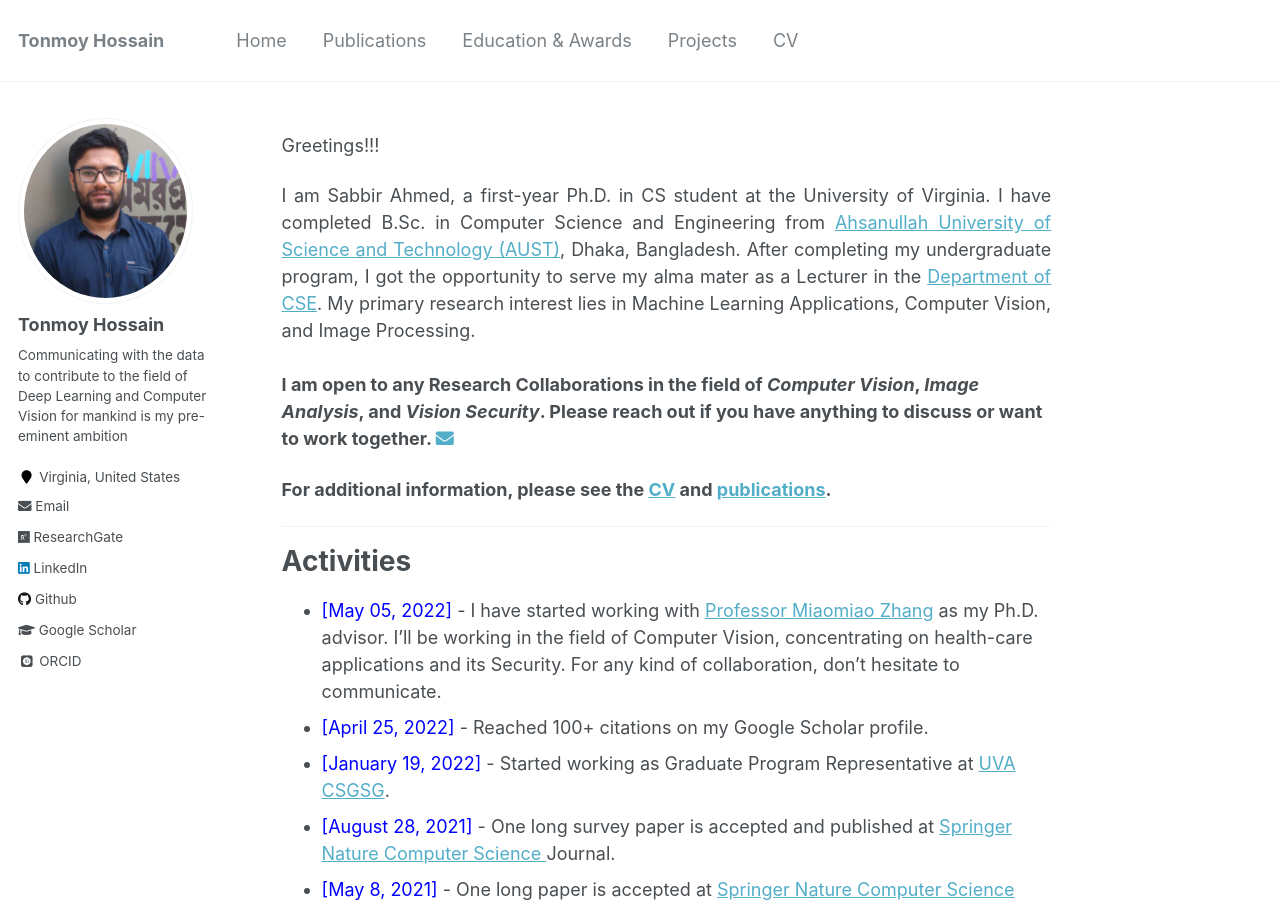
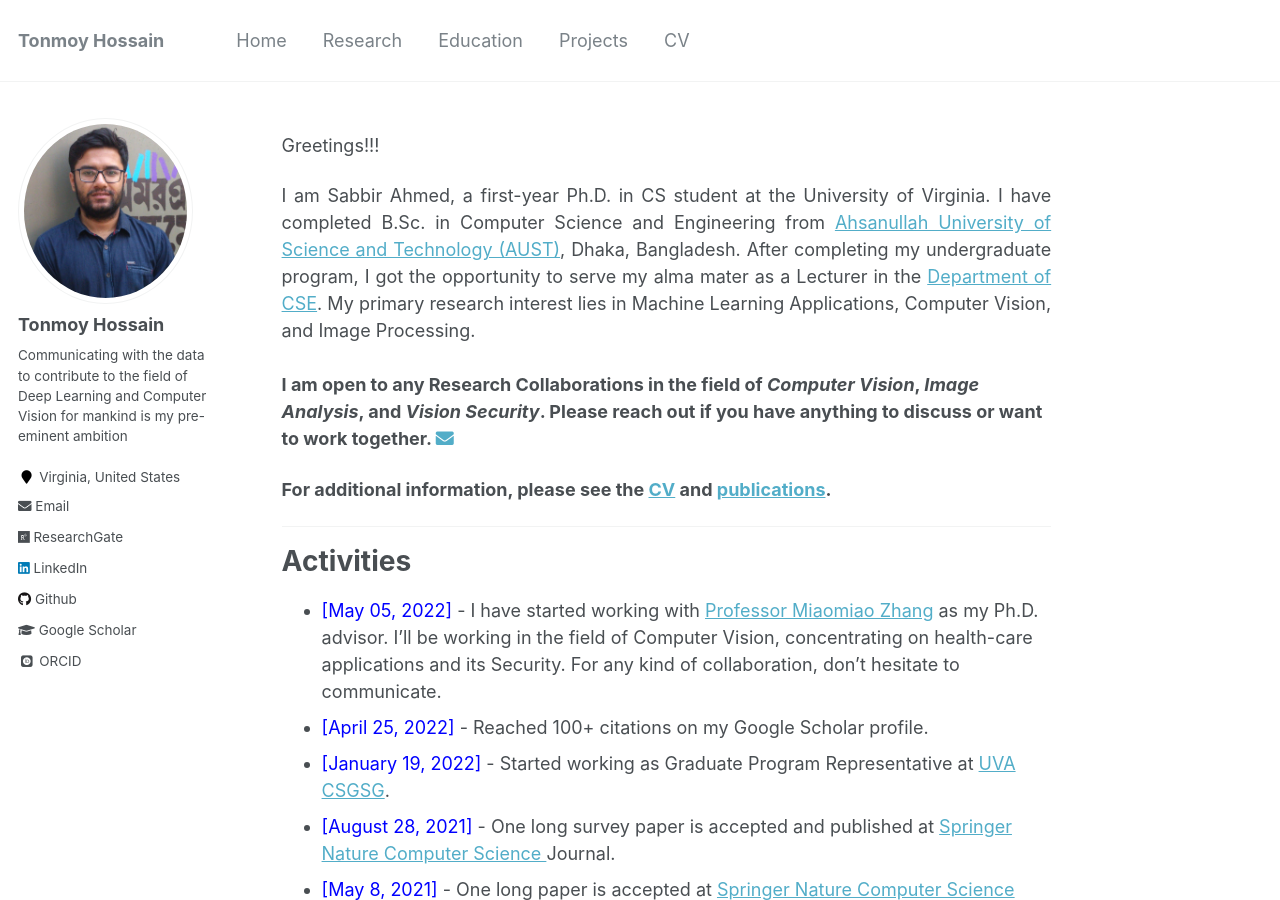
Before and after one commit to sabbirTest/sabbirTest.github.io, a Jekyll site: the page built from _pages/about.md, in a window 1280 px wide and 900 px high. Built offline with Jekyll 4.4.1, drawn with Linux system fonts in a browser that asks for light colours; some web fonts are replaced; a script that is not in the unit is left out.

Commit message:
Update navigation.yml

```diff
--- a/_data/navigation.yml
+++ b/_data/navigation.yml
@@ -3,11 +3,11 @@ main:
   - title: "Home"
     url: /
 
-  - title: "Publications"
-    url: /publications/
+  - title: "Research"
+    url: /research/
 
-  - title: "Education & Awards"
-    url: /education-awards/
+  - title: "Education"
+    url: /education/
 
   - title: "Projects"
     url: /projects/
```
